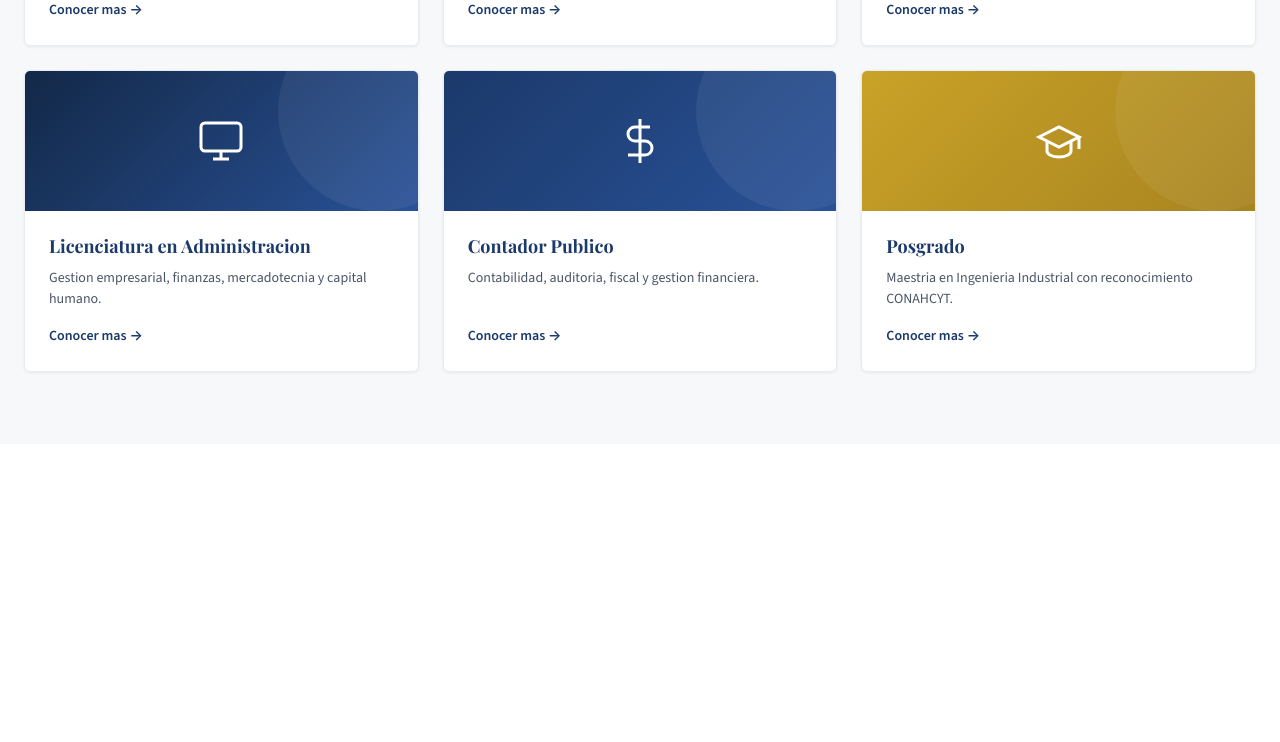
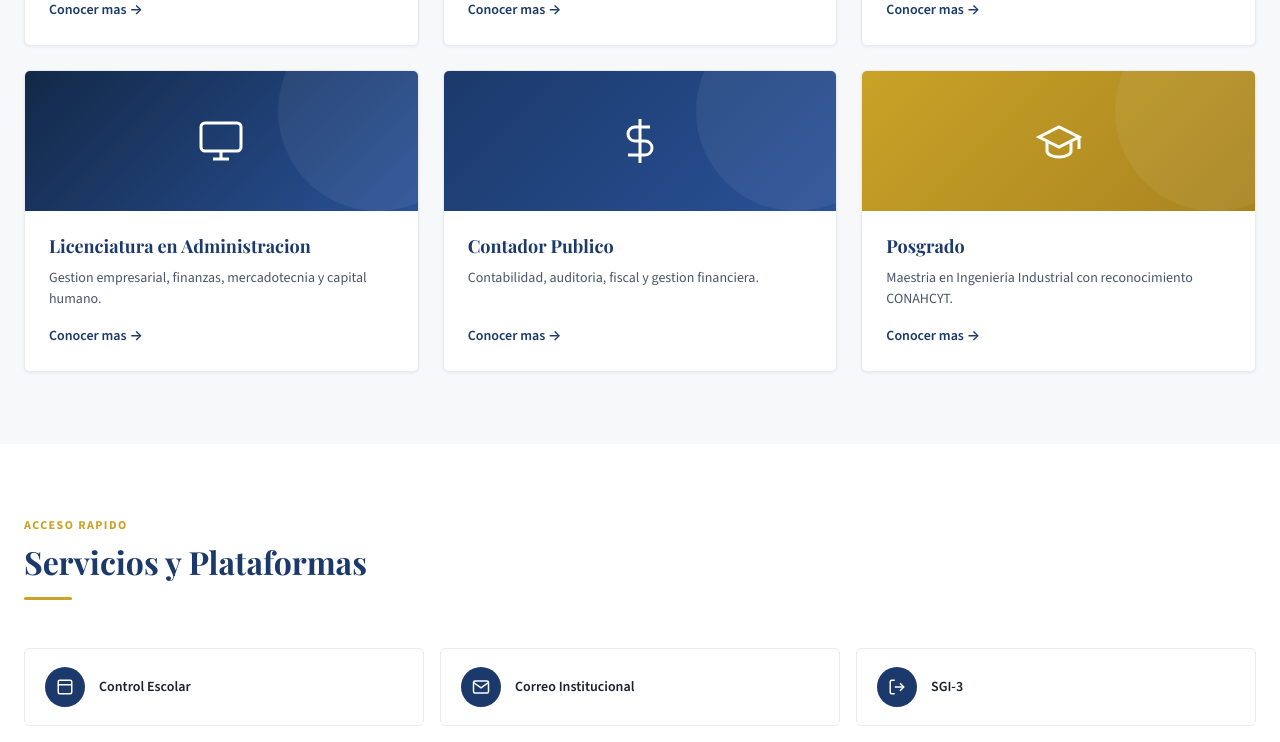
Before and after one commit to eduardoAbr0/xdTest, a Vue app: page / in a window 1280 px wide. Shown: the part 2000-2742 px from the top of the page. Before the commit the page ends 2444 px from the top, so only its background shows below. Built offline with nearby package versions, Linux system fonts and the light colour scheme.

Commit message:
feat: agregar sección de servicios rápidos

```diff
--- a/src/App.vue
+++ b/src/App.vue
@@ -7,6 +7,7 @@ import HeroSlider from './components/HeroSlider.vue'
 import CifrasRapidas from './components/CifrasRapidas.vue'
 import SeccionNoticias from './components/SeccionNoticias.vue'
 import OfertaEducativa from './components/OfertaEducativa.vue'
+import ServiciosRapidos from './components/ServiciosRapidos.vue'
 import { useScrollObserver } from './composables/useScrollObserver.js'
 import { ref } from 'vue'
 
@@ -25,5 +26,6 @@ useScrollObserver()
     <CifrasRapidas />
     <SeccionNoticias />
     <OfertaEducativa />
+    <ServiciosRapidos />
   </main>
 </template>
--- a/src/assets/styles/main.css
+++ b/src/assets/styles/main.css
@@ -931,3 +931,35 @@ ul { list-style: none; }
 }
 
 .carrera-card:hover .carrera-card__link { gap: 10px; color: var(--azul-claro); }
+
+/* --------------------------------------------------------------------------
+   Servicios rapidos
+   -------------------------------------------------------------------------- */
+.servicio {
+  display: flex;
+  align-items: center;
+  gap: 14px;
+  padding: 18px 20px;
+  background: var(--blanco);
+  border-radius: var(--radio);
+  border: 1px solid var(--gris-200);
+  transition: all var(--transicion);
+}
+
+.servicio:hover { border-color: var(--dorado); background: var(--dorado-claro); }
+
+.servicio__icono {
+  width: 40px;
+  height: 40px;
+  border-radius: 50%;
+  background: var(--azul);
+  color: var(--blanco);
+  display: flex;
+  align-items: center;
+  justify-content: center;
+  flex-shrink: 0;
+}
+
+.servicio:hover .servicio__icono { background: var(--azul-oscuro); }
+
+.servicio__nombre { font-size: 14px; font-weight: 600; color: var(--gris-900); }
--- /dev/null
+++ b/src/components/ServiciosRapidos.vue
@@ -0,0 +1,23 @@
+<script setup>
+import SeccionHeader from './SeccionHeader.vue'
+import { servicios } from '../data/siteData.js'
+import { iconos } from '../data/icons.js'
+</script>
+
+<template>
+  <section class="seccion">
+    <div class="seccion__inner">
+      <SeccionHeader etiqueta="Acceso Rapido" titulo="Servicios y Plataformas" />
+      <div class="row g-3">
+        <div v-for="servicio in servicios" :key="servicio.nombre" class="col-12 col-sm-6 col-lg-4">
+          <a :href="servicio.href" target="_blank" rel="noopener" class="servicio animado h-100">
+            <div class="servicio__icono">
+              <svg width="18" height="18" viewBox="0 0 24 24" fill="none" stroke="currentColor" stroke-width="2" v-html="iconos[servicio.icono]"></svg>
+            </div>
+            <span class="servicio__nombre">{{ servicio.nombre }}</span>
+          </a>
+        </div>
+      </div>
+    </div>
+  </section>
+</template>
--- a/src/data/siteData.js
+++ b/src/data/siteData.js
@@ -111,6 +111,15 @@ export const carreras = [
   }
 ]
 
+export const servicios = [
+  { nombre: 'Control Escolar', href: 'http://itscontrol2.ddns.net/cloud/site/login.do', icono: 'grid', external: true },
+  { nombre: 'Correo Institucional', href: 'https://login.microsoftonline.com/?whr=tecnm.mx', icono: 'mail', external: true },
+  { nombre: 'SGI-3', href: 'http://calidad3.ddns.net/sgi-3', icono: 'login', external: true },
+  { nombre: 'E-Libro', href: 'https://elibro.net/es/lc/jerez/login_usuario/', icono: 'book', external: true },
+  { nombre: 'Revistas T&F', href: 'https://www.tandfonline.com/', icono: 'books', external: true },
+  { nombre: 'Educacion a Distancia', href: 'https://educacionadistanciatecjerez.com', icono: 'globe', external: true }
+]
+
 export const heroSlides = [
   {
     etiqueta: 'Convocatoria Abierta',
```
